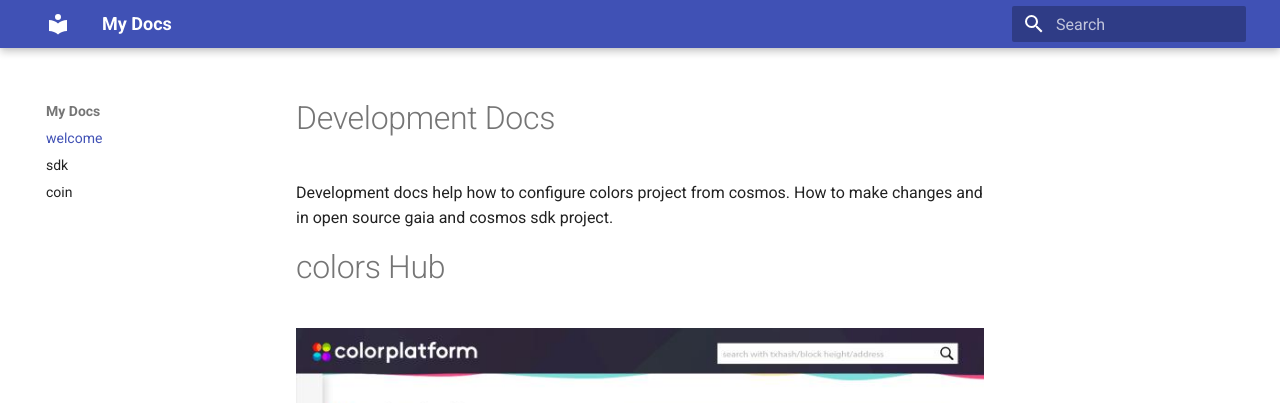
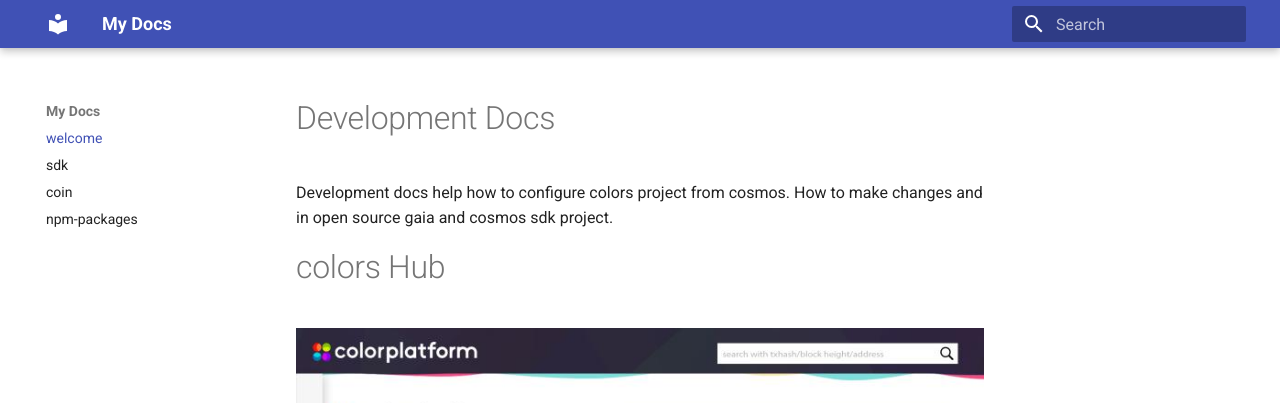
Before and after one commit to GenesisLabs-com/developmentDocs, an MkDocs documentation site: the page built from docs/index.md, in a window 1280 px wide. Shown: the top 403 px of the page. Built offline with MkDocs 1.6.1 and Material for MkDocs 9.7.7, drawn with Linux system fonts in a browser that asks for light colours.

Commit message:
npm packages updated

```diff
--- a/mkdocs.yml
+++ b/mkdocs.yml
@@ -3,4 +3,5 @@ nav:
   - welcome: index.md
   - sdk: sdkconfigration.md
   - coin: coin&address.md
+  - npm-packages: npm-packages.md
 theme: material
```
